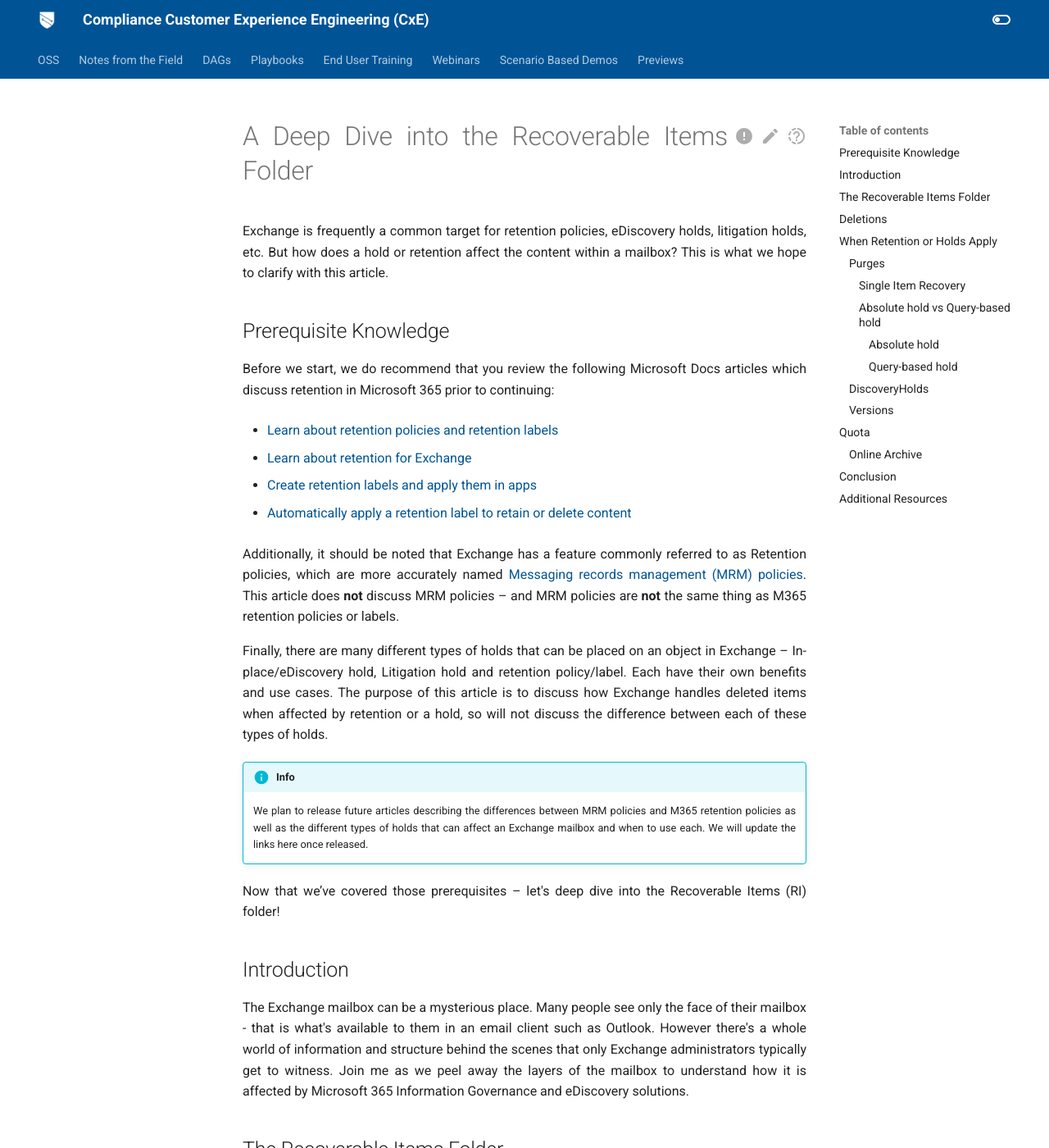
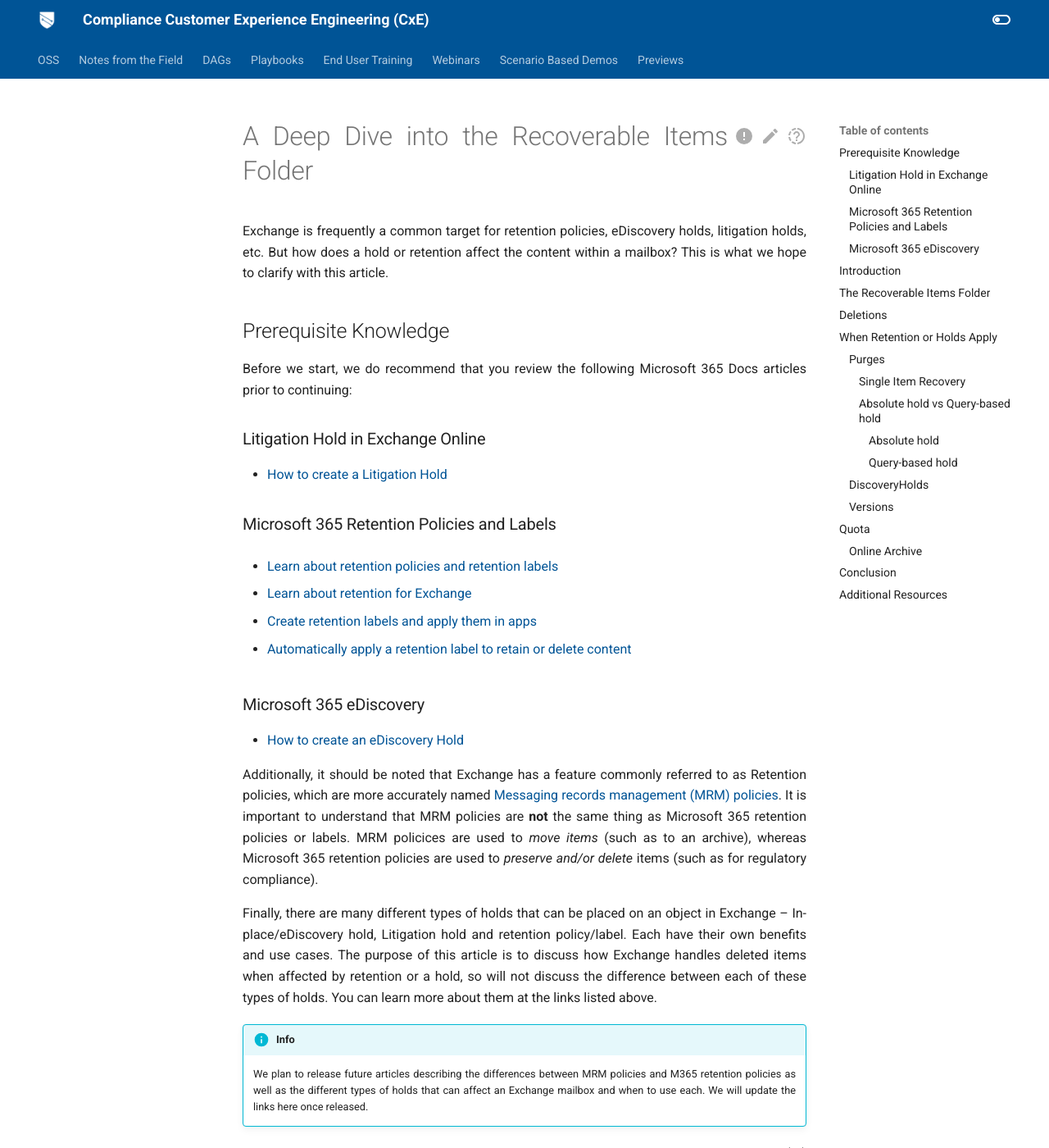
Before and after one commit to microsoft/ComplianceCxE, an MkDocs documentation site: the page built from docs/notes/mig/ri.md, in a window 1280 px wide and 1400 px high. Shown: the whole window at 82% size. Built offline with MkDocs 1.6.1 and Material for MkDocs 9.7.7, drawn with Linux system fonts in a browser that asks for light colours; comment, search, counter and statistics services are not loaded; old or Windows-style settings are respelled for this version of MkDocs.

Commit message:
add links/clarification

```diff
--- a/docs/notes/mig/ri.md
+++ b/docs/notes/mig/ri.md
@@ -4,7 +4,13 @@
 
 ## Prerequisite Knowledge
 
-Before we start, we do recommend that you review the following Microsoft Docs articles which discuss retention in Microsoft 365 prior to continuing:
+Before we start, we do recommend that you review the following Microsoft 365 Docs articles prior to continuing:
+
+### Litigation Hold in Exchange Online
+
+* [How to create a Litigation Hold](https://docs.microsoft.com/en-us/microsoft-365/compliance/create-a-litigation-hold?view=o365-worldwide)
+
+### Microsoft 365 Retention Policies and Labels
 
 * [Learn about retention policies and retention labels](https://docs.microsoft.com/en-us/microsoft-365/compliance/retention?view=o365-worldwide)
 
@@ -14,9 +20,14 @@
 
 * [Automatically apply a retention label to retain or delete content](https://docs.microsoft.com/en-us/microsoft-365/compliance/apply-retention-labels-automatically?view=o365-worldwide)
 
-Additionally, it should be noted that Exchange has a feature commonly referred to as Retention policies, which are more accurately named [Messaging records management (MRM) policies](https://docs.microsoft.com/en-us/Exchange/policy-and-compliance/mrm/mrm?view=exchserver-2019#:~:text=MRM%20strategies%201%20Remove%20all%20messages%20after%20a,...%204%20Retain%20messages%20for%20eDiscovery%20purposes.%20).  This article does **not** discuss MRM policies – and MRM policies are **not** the same thing as M365 retention policies or labels.
+### Microsoft 365 eDiscovery
 
-Finally, there are many different types of holds that can be placed on an object in Exchange – In-place/eDiscovery hold, Litigation hold and retention policy/label.  Each have their own benefits and use cases.  The purpose of this article is to discuss how Exchange handles deleted items when affected by retention or a hold, so will not discuss the difference between each of these types of holds.
+* [How to create an eDiscovery Hold](https://docs.microsoft.com/en-us/microsoft-365/compliance/create-ediscovery-holds?view=o365-worldwide)
+
+
+Additionally, it should be noted that Exchange has a feature commonly referred to as Retention policies, which are more accurately named [Messaging records management (MRM) policies](https://docs.microsoft.com/en-us/Exchange/policy-and-compliance/mrm/mrm?view=exchserver-2019#:~:text=MRM%20strategies%201%20Remove%20all%20messages%20after%20a,...%204%20Retain%20messages%20for%20eDiscovery%20purposes.%20).  It is important to understand that MRM policies are **not** the same thing as Microsoft 365 retention policies or labels.  MRM policices are used to *move items* (such as to an archive), whereas Microsoft 365 retention policies are used to *preserve and/or delete* items (such as for regulatory compliance).
+
+Finally, there are many different types of holds that can be placed on an object in Exchange – In-place/eDiscovery hold, Litigation hold and retention policy/label.  Each have their own benefits and use cases.  The purpose of this article is to discuss how Exchange handles deleted items when affected by retention or a hold, so will not discuss the difference between each of these types of holds.  You can learn more about them at the links listed above.
 
 !!! info
     We plan to release future articles describing the differences between MRM policies and M365 retention policies as well as the different types of holds that can affect an Exchange mailbox and when to use each.  We will update the links here once released.
```
